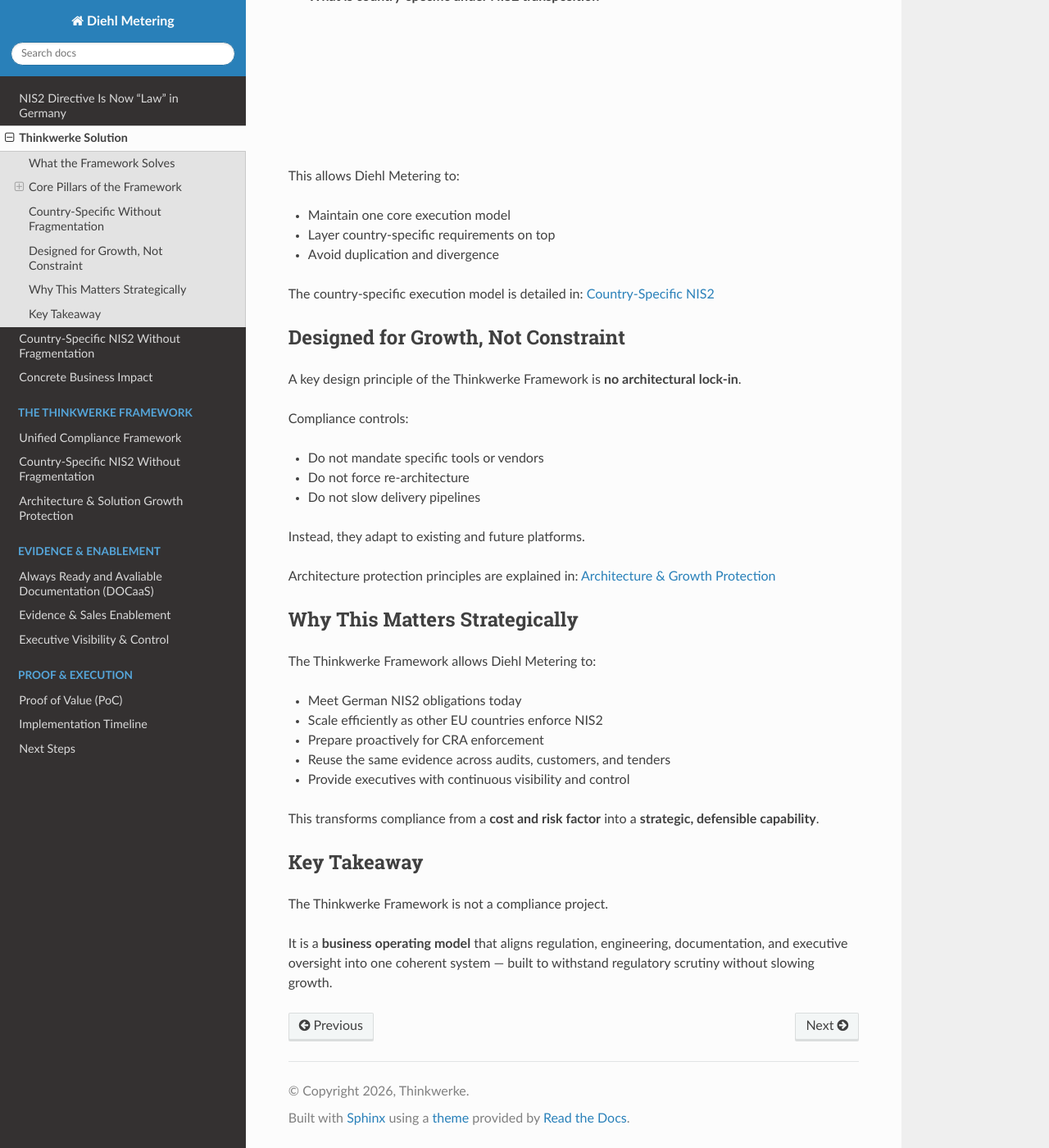
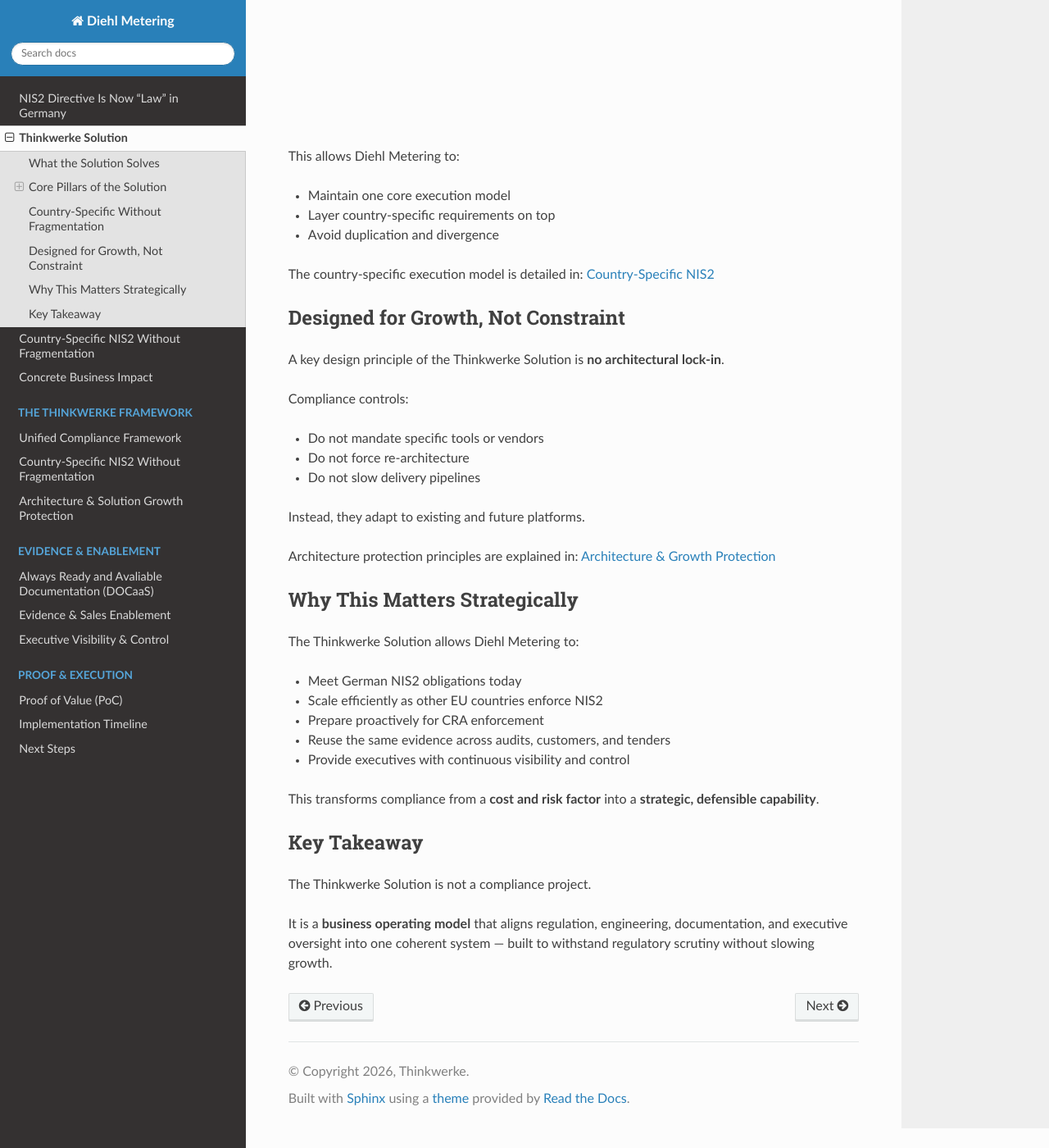
Before and after one commit to Mynkskhr/diehlmetering, a Sphinx documentation site: the page built from docs/source/thinkwerke-framework.rst, in a window 1280 px wide and 1400 px high, scrolled down 3137 px. Shown: the whole window at 82% size. Built offline with Sphinx 7.4.7 and the Read the Docs theme 3.1.0, drawn with Linux system fonts in a browser that asks for light colours; pages that are not in the unit, such as notebooks, are missing from menus; some of the changed text lies outside the part shown.

Commit message:
Update thinkwerke-framework.rst

```diff
--- a/docs/source/thinkwerke-framework.rst
+++ b/docs/source/thinkwerke-framework.rst
@@ -4,7 +4,7 @@
 A unified execution model that turns NIS2, CRA, and ISO 27001 into an operational,
 repeatable, and business-aligned capability for Diehl Metering.
 
-**One framework. One execution plan. Continuous evidence across products,
+**One Solution. One execution plan. Continuous evidence across products,
 platforms, and countries.**
 
 .. mermaid::
@@ -21,7 +21,7 @@
        ENG --> EVID
        EVID --> BIZ
 
-What the Framework Solves
+What the Solution Solves
 -------------------------
 
 Diehl Metering operates across multiple countries, regulatory regimes, and
@@ -32,7 +32,7 @@
 - Create dependency on engineering teams for explanations and audits
 - Do not scale across countries, products, or future regulations
 
-The Thinkwerke Framework addresses this by **connecting regulation directly to
+The Thinkwerke Solution addresses this by **connecting regulation directly to
 execution**, and execution directly to **business outcomes**.
 
 .. mermaid::
@@ -47,7 +47,7 @@
        EVID --> DASH
        DASH --> EXEC
 
-Core Pillars of the Framework
+Core Pillars of the Solution
 -----------------------------
 
 1. Regulation Translated into Controls
@@ -103,7 +103,7 @@
 4. Executive-Accessible Governance
 ~~~~~~~~~~~~~~~~~~~~~~~~~~~~~~~~~~
 
-The framework is designed so that **executives do not need engineering
+The Solution is designed so that **executives do not need engineering
 translation** to understand status or risk.
 
 This is achieved through:
@@ -118,7 +118,7 @@
 Country-Specific Without Fragmentation
 --------------------------------------
 
-The Thinkwerke Framework separates:
+The Thinkwerke Solution separates:
 
 - **What is common across the EU**
 - **What is country-specific under NIS2 transposition**
@@ -180,7 +180,7 @@
 Designed for Growth, Not Constraint
 -----------------------------------
 
-A key design principle of the Thinkwerke Framework is **no architectural lock-in**.
+A key design principle of the Thinkwerke Solution is **no architectural lock-in**.
 
 Compliance controls:
 
@@ -196,7 +196,7 @@
 Why This Matters Strategically
 ------------------------------
 
-The Thinkwerke Framework allows Diehl Metering to:
+The Thinkwerke Solution allows Diehl Metering to:
 
 - Meet German NIS2 obligations today
 - Scale efficiently as other EU countries enforce NIS2
@@ -210,7 +210,7 @@
 Key Takeaway
 ------------
 
-The Thinkwerke Framework is not a compliance project.
+The Thinkwerke Solution is not a compliance project.
 
 It is a **business operating model** that aligns regulation, engineering,
 documentation, and executive oversight into one coherent system — built to
```
